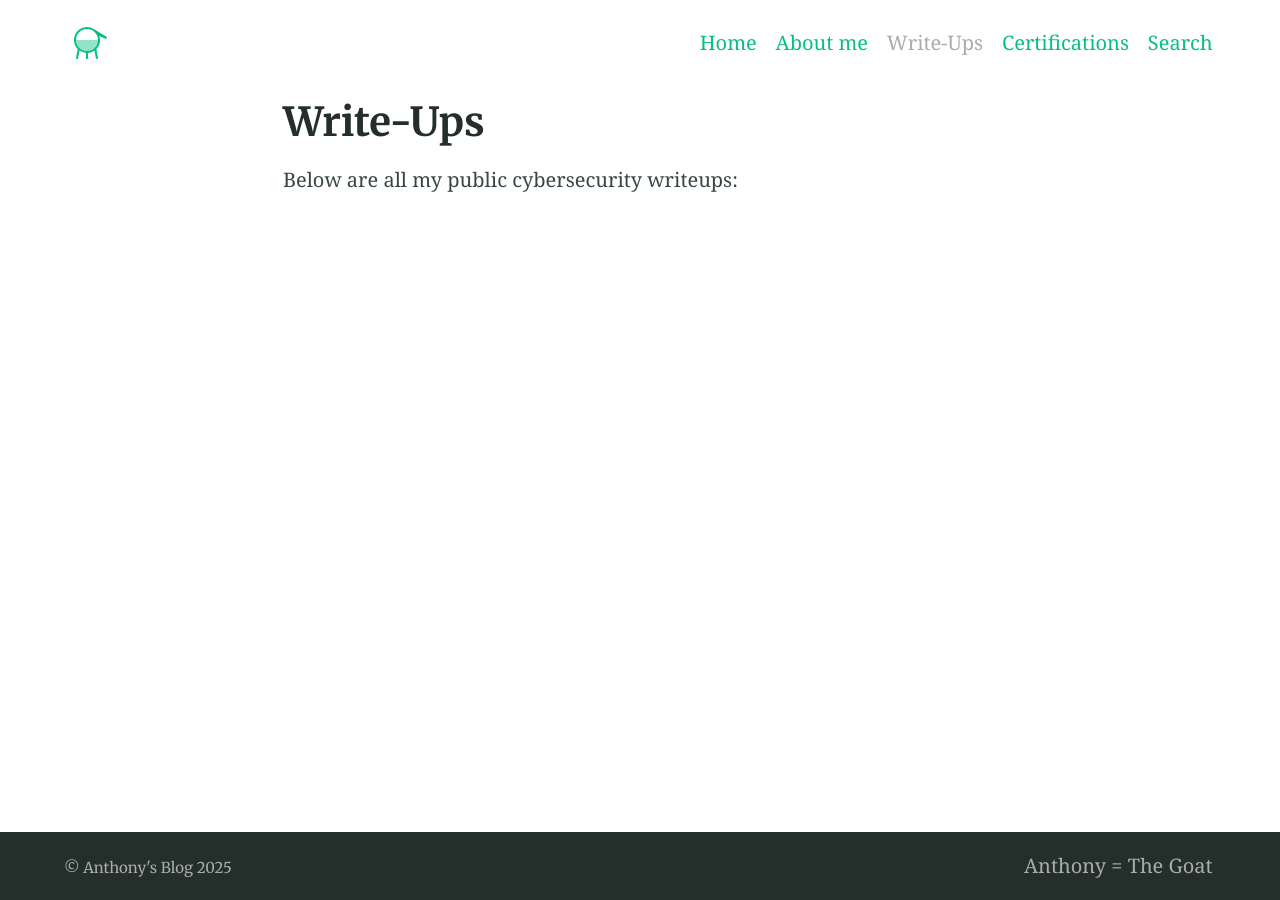
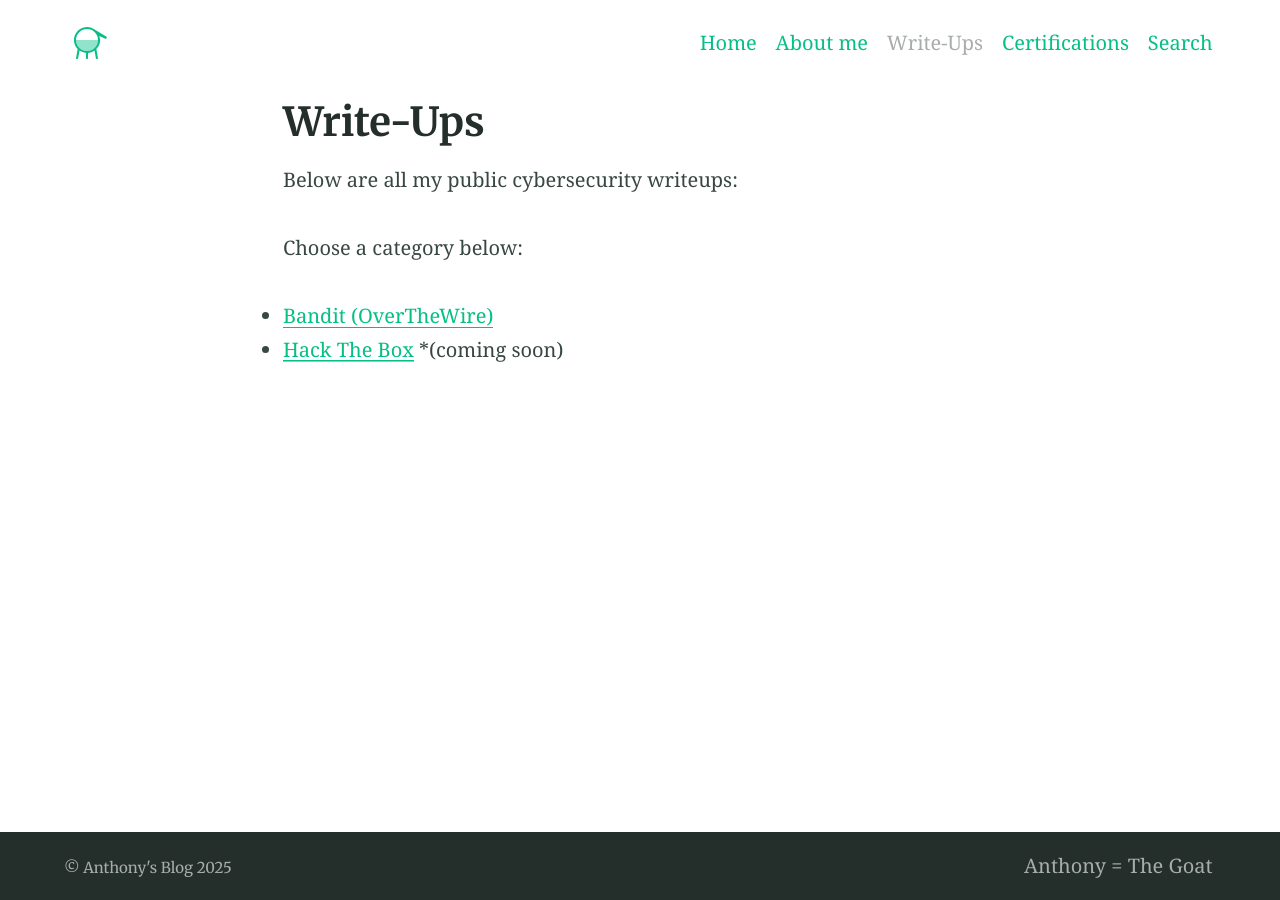
Before and after one commit to 4nthvny/4nthvny.github.io, a Jekyll site: the page built from write-ups.md, in a window 1280 px wide. Built offline with Jekyll 4.4.1, drawn with Linux system fonts in a browser that asks for light colours.

Commit message:
Update write-ups.md

```diff
--- a/write-ups.md
+++ b/write-ups.md
@@ -5,10 +5,7 @@ layout: page
 ---
 Below are all my public cybersecurity writeups:
 
-<ul>
-  {% for post in site.posts %}
-    {% if post.category == "writeups" %}
-      <li><a href="{{ post.url }}">{{ post.title }}</a></li>
-    {% endif %}
-  {% endfor %}
-</ul>
+Choose a category below:
+
+- [Bandit (OverTheWire)](/writeups/bandit/)
+- [Hack The Box](/writeups/hackthebox/) *(coming soon)
```
